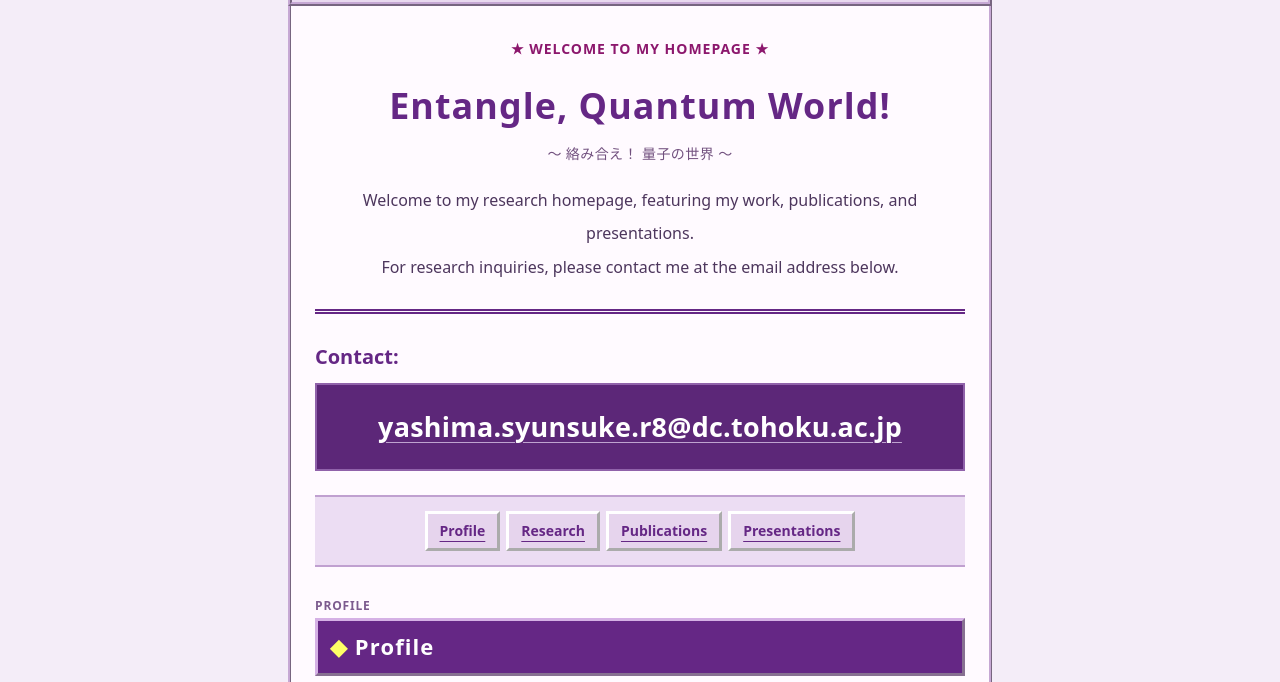
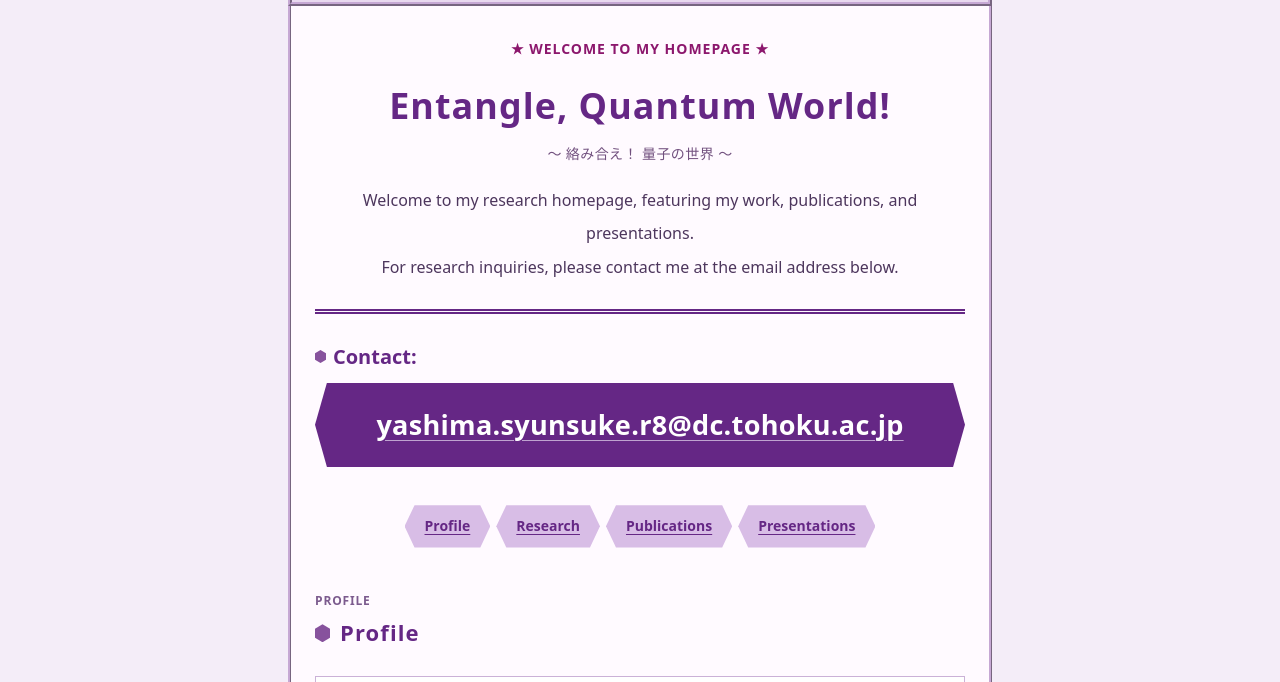
Before and after one commit to shuke840/shuke840.github.io, a plain HTML site: page en.html in a window 1280 px wide. Shown: the part 118-800 px from the top of the page. Drawn offline with Linux system fonts and the light colour scheme; no server answers; a script that the page names is missing.

Commit message:
くｈｌｋ

```diff
--- a/en.html
+++ b/en.html
@@ -8,6 +8,7 @@
     <title>Shunsuke Yashima | Research Portfolio</title>
     <link rel="stylesheet" href="stylesheet.css">
     <link rel="stylesheet" href="retro.css">
+    <link rel="stylesheet" href="graphene.css">
     <script src="display-scale.js"></script>
     <link rel="alternate" hreflang="ja" href="index.html">
     <link rel="alternate" hreflang="en" href="en.html">
--- /dev/null
+++ b/graphene.css
@@ -0,0 +1,31 @@
+/* Early-web styling with small hexagonal accents, without lattice illustrations. */
+:root {
+  --hex-tab: polygon(10px 0, calc(100% - 10px) 0, 100% 50%, calc(100% - 10px) 100%, 10px 100%, 0 50%);
+  --hex-cell: polygon(50% 0, 100% 25%, 100% 75%, 50% 100%, 0 75%, 0 25%);
+}
+.contact-heading { display: flex; align-items: center; gap: 7px; }
+.contact-heading::before { content: ""; width: 11px; height: 13px; background: #87529d; clip-path: var(--hex-cell); }
+.contact-panel {
+  border: 0;
+  background: #652785;
+  clip-path: polygon(12px 0, calc(100% - 12px) 0, 100% 50%, calc(100% - 12px) 100%, 12px 100%, 0 50%);
+}
+.section-nav { border: 0; background: #fffaff; }
+.section-nav a {
+  border: 0;
+  background: #d8bde6;
+  color: #652785;
+  clip-path: var(--hex-tab);
+  text-decoration: underline;
+  text-underline-offset: 3px;
+  padding: 10px 20px;
+}
+.section-nav a:hover, .section-nav a:focus-visible { border: 0; background: #ecdaf4; color: #8b205e; }
+.section-nav a:focus-visible { outline: 2px solid #87529d; outline-offset: -5px; }
+.section-heading .eyebrow { margin-left: 0; }
+/* Plain section titles with a small solid hexagon, without a rectangular bar. */
+h2 { display: flex; align-items: center; gap: 10px; padding: 0; border: 0; background: none; color: #652785; }
+h2::before { content: ""; flex: 0 0 15px; width: 15px; height: 18px; background: #87529d; clip-path: var(--hex-cell); }
+@media (max-width: 640px) {
+  .section-nav a { padding: 9px 16px; }
+}
```
Also changed, not shown: index.html (+1 -0 lines).
